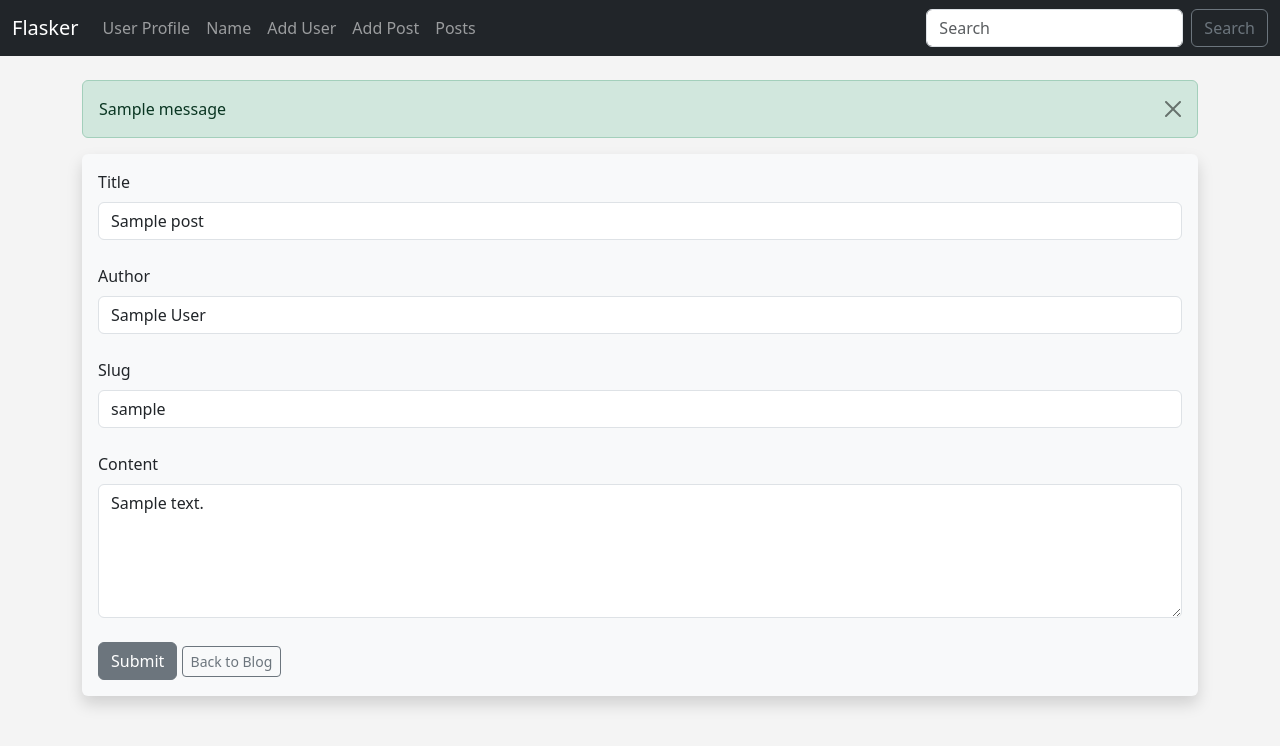
After one commit to RaineK3/Flask-Firday-2, a Flask app: page /posts/edit/1 in a window 1280 px wide. The commit adds this page. Shown: the top 746 px of the page. Run offline with Flask 3, Linux system fonts and the light colour scheme; tables that the repository leaves empty hold one stand-in row (values such as "Sample post"); one stand-in notice (Sample message) is shown.

Commit message:
editing post done

```diff
--- a/app.py
+++ b/app.py
@@ -1,4 +1,4 @@
-from flask import Flask, render_template, flash, request
+from flask import Flask, render_template, flash, request, redirect, url_for
 from flask_wtf import FlaskForm
 from wtforms import StringField, SubmitField, PasswordField, BooleanField, ValidationError
 from wtforms.validators import DataRequired, EqualTo, Length
@@ -29,7 +29,7 @@ class Posts(db.Model):
   title = db.Column(db.String(255))
   content = db.Column(db.Text)
   author = db.Column(db.String(255))
-  date_post = db.Column(db.DateTime, default = datetime.utcnow)
+  date_posted = db.Column(db.DateTime, default = datetime.utcnow)
   slug = db.Column(db.String(255))
 
 #create user model
@@ -63,6 +63,7 @@ class PostForm(FlaskForm):
   slug = StringField("Slug", validators=[DataRequired()])
   submit = SubmitField("Submit")
 
+
 #create a class form
 class PasswordForm(FlaskForm):
   email = StringField("What's your email?", validators=[DataRequired()])
@@ -83,6 +84,42 @@ class UserForm(FlaskForm):
   password_hash = PasswordField('Password', validators=[DataRequired(), EqualTo('password_hash2', message='Passwords must match.')])
   password_hash2 = PasswordField('Comfirm Password', validators=[DataRequired()])
   submit = SubmitField("Submit")
+
+#create individual post page
+@app.route('/posts/<int:id>')
+def post(id):
+  post = Posts.query.get_or_404(id)
+  return render_template('post.html', post = post)
+
+@app.route('/posts')
+def posts():
+  #grab all the posts form the database
+  posts = Posts.query.order_by(Posts.date_posted)
+  return render_template("posts.html",
+                         posts = posts)
+@app.route('/posts/edit/<int:id>', methods= ['POST', 'GET'])
+def edit_post(id):
+  post = Posts.query.get_or_404(id)
+  form = PostForm()
+  if form.validate_on_submit():
+    #get data to update from form
+    post.title = form.title.data
+    post.author = form.author.data
+    post.slug = form.slug.data
+    post.content = form.content.data
+    #update database
+    db.session.add(post)
+    db.session.commit()
+    flash("Post has been updated!")
+    return redirect(url_for('post',id = post.id))
+  #fill the form from data fromd database
+  form.title.data = post.title
+  form.author.data = post.author
+  form.slug.data = post.slug
+  form.content.data = post.content
+  return render_template('edit_post.html', form = form)
+
+
 #create a post page
 @app.route('/add-post', methods=['GET', 'POST'])
 def add_post():
--- /dev/null
+++ b/templates/edit_post.html
@@ -0,0 +1,40 @@
+{% extends 'base.html' %}
+
+{% block content %}
+  {% for message in get_flashed_messages() %}
+    <div class="alert alert-success alert-dismissible show" role="alert">
+      {{ message }}
+      <button type="button" class="btn-close" data-bs-dismiss="alert" aria-label="Close"></button>
+    </div>
+
+  {% endfor %}
+    <div class="shadow p-3 mb-5 bg-body-tertiary rounded">
+      <form method="POST">
+        {{ form.hidden_tag() }}
+
+        {{ form.title.label(class="form-label") }}
+        {{ form.title(class="form-control") }}
+        <br/>
+
+        {{ form.author.label(class="form-label") }}
+        {{ form.author(class="form-control") }}
+        <br/>
+
+        {{ form.slug.label(class="form-label") }}
+        {{ form.slug(class="form-control") }}
+        <br/>
+
+        {{ form.content.label(class="form-label") }}
+        {{ form.content(class="form-control", rows="5") }}
+        <br/>
+
+        {{ form.submit(class="btn btn-secondary") }}
+
+        <a href="{{url_for('posts')}}" class="btn btn-outline-secondary btn-sm">Back to Blog</a>
+      </form>
+
+    </div>
+
+
+
+{% endblock %}
--- a/templates/nav.html
+++ b/templates/nav.html
@@ -21,6 +21,9 @@
         <li class="nav-item">
           <a class="nav-link" href="{{url_for('add_post')}}">Add Post</a>
         </li>
+        <li class="nav-item">
+          <a class="nav-link" href="{{url_for('posts')}}">Posts</a>
+        </li>
         <!-- <li class="nav-item dropdown">
           <a class="nav-link dropdown-toggle" href="#" role="button" data-bs-toggle="dropdown" aria-expanded="false">
             Dropdown
```
Also changed, not shown: migrations/versions/e2127e94237c_date_post_to_date_posted.py (added, +34 -0 lines), templates/post.html (added, +25 -0 lines), templates/posts.html (added, +28 -0 lines).
